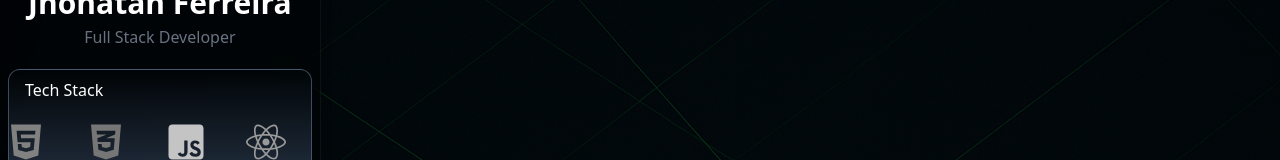
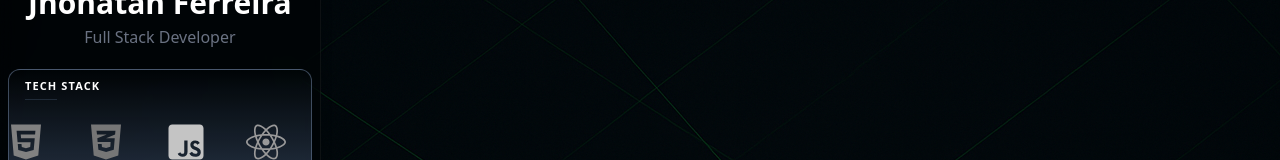
Before and after one commit to jhonatanAlanFerreira/portfolio, a Next.js app: page / in a window 1280 px wide. Shown: the part 203-363 px from the top of the page. Built offline with nearby package versions, Linux system fonts and the light colour scheme.

Commit message:
create aside WIP

```diff
--- a/components/TechCarousel/TechCarousel.tsx
+++ b/components/TechCarousel/TechCarousel.tsx
@@ -20,7 +20,9 @@ export default function TechCarousel() {
 
   return (
     <div className="marquee rounded-xl shadow-sm bg-gradient-to-b from-transparent to-slate-700/70 hover:to-slate-600/70 border-[0.1px] border-slate-500/60 hover:border-slate-300/60 transition-colors duration-300">
-      <p className="text-white absolute pl-4 pt-2">Tech Stack</p>
+      <p className="text-white absolute pl-4 pt-2 text-[11px] tracking-widest font-semibold uppercase text-slate-300 after:block after:h-[1px] after:w-8 after:mt-1 after:bg-slate-600/40">
+        Tech Stack
+      </p>
       <div className="marquee__item text-white pt-8">
         <div className="flex">
           {icons.map((icon, index) => (
```
